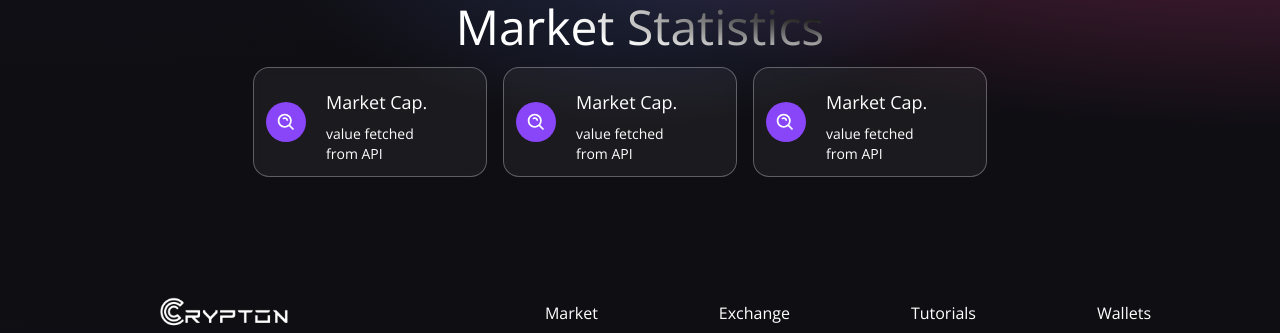
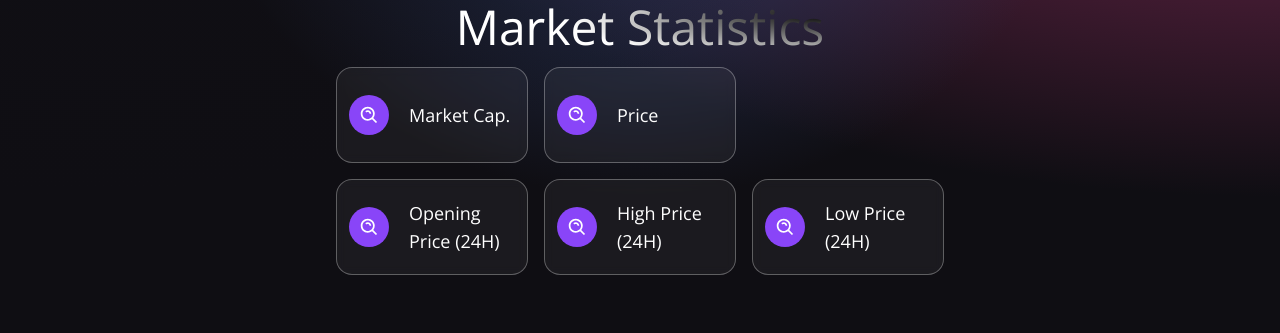
Before and after one commit to hrishi-singh/web3.0, a React (Vite) app in the folder client/: page /market in a window 1280 px wide. Shown: the part 205-538 px from the top of the page. Built offline with nearby package versions, Linux system fonts and the light colour scheme; no server answers.

Commit message:
improved Market page

```diff
--- a/client/src/components/Market.jsx
+++ b/client/src/components/Market.jsx
@@ -1,7 +1,38 @@
 import React from "react";
+import { useEffect, useState } from "react";
 import { ServiceCard } from "./Services";
 import { BiSearchAlt } from "react-icons/bi";
+
 const Market = () => {
+   const [stats, setStats] = useState([]);
+   const [mktCap, setMktCap] = useState("");
+   const [price,setPrice]= useState("");
+   const STAT_URL="https://min-api.cryptocompare.com/data/pricemultifull?fsyms=ETH&tsyms=INR&api_key=6a4234186f13b2ca0bef7921b1ff54662c76f2bf64a814af19f9267bbdd48662";
+
+   const stat_details= async ()=>{
+    fetch(`${STAT_URL}`)
+    .then((response)=>response.json())
+    .then((data)=> setStats((Object.entries(Object.entries(data)[1][1].ETH)[0][1])))
+    .catch((error) => console.error("Error fetching data:", error));
+}
+
+    const get_details= ()=>{
+        setMktCap(stats.MKTCAP);
+        setPrice(stats.PRICE);
+
+
+    }
+useEffect(() => {
+    stat_details();
+}, [])
+
+useEffect(() => {
+    get_details();
+}, [ stat_details])
+
+console.log(stats.PRICE);
+
+
   return (
     <div className="flex w-full justify-center items-center">
       <div className="flex mf:flex-col flex-col  items-start justify-between md:p-20 py-12 px-4">
@@ -12,29 +43,52 @@ const Market = () => {
             </h1>
 
           </div>
-        <div className="flex flex-1 justify-start flex-row lg:flex-row mf:mr-10 max-w-fit items-center">
+        <div className="flex-1 flex flex-row justify-center items-center">
           <ServiceCard
             color="bg-[#8945F8]"
             title="Market Cap."
             icon={<BiSearchAlt fontSize={21} className="text-white" />}
-            subtitle="value fetched from API"
+            subtitle={mktCap}
+            dimension="w-48 h-24"
           />
 
            <ServiceCard
             color="bg-[#8945F8]"
-            title="Market Cap."
+            title="Price"
             icon={<BiSearchAlt fontSize={21} className="text-white" />}
-            subtitle="value fetched from API"
+            subtitle={price}
+            dimension="w-48 h-24"
+          />
+
+        </div>
+        <div className="flex-1 flex flex-row justify-center items-center">
+        <ServiceCard
+            color="bg-[#8945F8]"
+            title="Opening Price (24H)"
+            icon={<BiSearchAlt fontSize={21} className="text-white" />}
+            subtitle={stats.OPEN24HOUR}
+            dimension="w-48 h-24"
+          />
+          <ServiceCard
+            color="bg-[#8945F8]"
+            title="High Price (24H)"
+            icon={<BiSearchAlt fontSize={21} className="text-white" />}
+            subtitle={stats.HIGH24HOUR}
+            dimension="w-48 h-24"
           />
 
            <ServiceCard
             color="bg-[#8945F8]"
-            title="Market Cap."
+            title="Low Price (24H)"
             icon={<BiSearchAlt fontSize={21} className="text-white" />}
-            subtitle="value fetched from API"
+            subtitle={stats.LOW24HOUR}
+            dimension="w-48 h-24"
           />
+
+
         </div>
       </div>
+
     </div>
   );
 };
--- a/client/src/components/Services.jsx
+++ b/client/src/components/Services.jsx
@@ -3,8 +3,8 @@ import {BsShieldFillCheck} from 'react-icons/bs';
 import {BiSearchAlt} from 'react-icons/bi';
 import {RiHeart2Fill} from 'react-icons/ri';
 
-const ServiceCard=({color,title,icon,subtitle})=>(
-  <div className="flex flex-row justify-start items-center white-glassmorphism p-3 m-2 cursor-pointer hover:shadow-xl">
+const ServiceCard=({color,title,icon,subtitle,dimension})=>(
+  <div className={`flex flex-row justify-start items-center white-glassmorphism p-3 m-2 hover:shadow-xl ${dimension}`}>
     <div className={`w-10 h-10 rounded-full flex justify-center items-center ${color}`}>
       {icon}
     </div>
@@ -12,7 +12,7 @@ const ServiceCard=({color,title,icon,subtitle})=>(
       <h1 className="mt-2 text-white text-lg">
         {title}
       </h1>
-      <p className="mt-2 text-white text-sm md:w-9/12">
+      <p className="mt-2 text-white text-sm ">
         {subtitle}
       </p>
 
@@ -44,7 +44,7 @@ const Services = () => {
     color="bg-[#F84550]"
     title="Fast Transaction"
     icon={<RiHeart2Fill fontSize={21} className='text-white'/>}
-    subtitle="Security is guaranteed. We always maintain privacy & quality of our products."/>
+    subtitle="Security is guaranteed. We always maintain privacy &  quality of our products."/>
 
       </div>
     </div>
```
